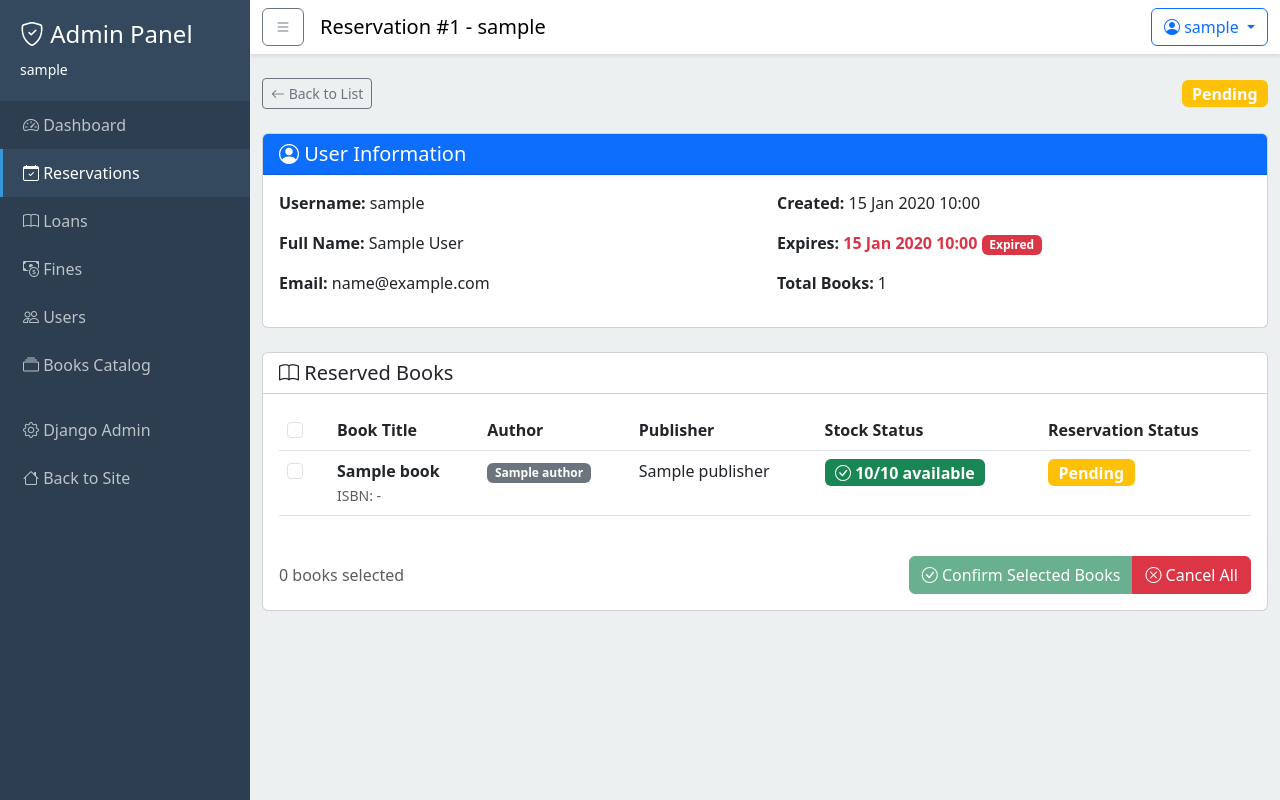
After one commit to fair1998/digital-library, a Django app: page /dashboard/reservations/1/ in a window 1280 px wide. The commit adds this page. Run offline with Django 4.2, Linux system fonts and the light colour scheme; a user stored in the database is signed in; tables that the repository leaves empty hold one stand-in row (values such as "Sample post").

Commit message:
Add admin reservation detail view and confirm selected reservations functionality; update templates for improved user experience

```diff
--- a/reservations/models.py
+++ b/reservations/models.py
@@ -16,7 +16,7 @@ class ReservationBatch(models.Model):
     id = models.AutoField(primary_key=True)
     user = models.ForeignKey(settings.AUTH_USER_MODEL, on_delete=models.CASCADE, related_name='reservation_batches')
     status = models.CharField(max_length=20, choices=STATUS_CHOICES, default='pending')
-    expires_at = models.DateTimeField(null=True, blank=True, help_text='Will be set by admin when confirming reservation')
+    expires_at = models.DateTimeField(null=True, blank=True, help_text='Expiry time for confirmed reservation - user must pick up books before this time')
     updated_at = models.DateTimeField(auto_now=True)
     created_at = models.DateTimeField(auto_now_add=True)
 
--- a/reservations/urls.py
+++ b/reservations/urls.py
@@ -12,6 +12,8 @@ urlpatterns = [
 # Admin Dashboard URLs (accessed via /dashboard/reservations/)
 dashboard_urlpatterns = [
     path('reservations/', views.admin_dashboard_view, name='dashboard_reservations'),
+    path('reservations/<int:batch_id>/', views.admin_reservation_detail_view, name='dashboard_reservation_detail'),
     path('reservations/<int:batch_id>/confirm/', views.admin_confirm_reservation_view, name='dashboard_reservations_confirm'),
+    path('reservations/<int:batch_id>/confirm-selected/', views.admin_confirm_selected_reservations_view, name='dashboard_reservations_confirm_selected'),
     path('reservations/<int:batch_id>/cancel/', views.admin_cancel_reservation_view, name='dashboard_reservations_cancel'),
 ]
--- a/reservations/views.py
+++ b/reservations/views.py
@@ -4,7 +4,10 @@ from django.contrib.admin.views.decorators import staff_member_required
 from django.contrib import messages
 from django.db import transaction
 from django.utils import timezone
+from django.conf import settings
+from datetime import timedelta
 from .models import ReservationBatch, Reservation
+from books.models import Book
 
 
 @login_required
@@ -112,9 +115,146 @@ def admin_dashboard_view(request):
 
 
 @staff_member_required
+def admin_reservation_detail_view(request, batch_id):
+    """
+    Display detailed view of a reservation batch with ability to manage individual items.
+    """
+    batch = get_object_or_404(
+        ReservationBatch.objects.select_related('user').prefetch_related(
+            'reservations__book__authors',
+            'reservations__book__publisher'
+        ),
+        id=batch_id
+    )
+
+    # Check expiry
+    now = timezone.now()
+    batch.is_expired = batch.expires_at < now if batch.expires_at else False
+
+    # Check stock availability
+    has_out_of_stock = False
+    has_available_books = False
+    for reservation in batch.reservations.all():
+        if reservation.book.available_quantity == 0:
+            has_out_of_stock = True
+        else:
+            has_available_books = True
+
+    context = {
+        'batch': batch,
+        'has_out_of_stock': has_out_of_stock,
+        'has_available_books': has_available_books,
+    }
+
+    return render(request, 'reservations/reservation_detail.html', context)
+
+
+@staff_member_required
+def admin_confirm_selected_reservations_view(request, batch_id):
+    """
+    Admin action to confirm selected reservation items.
+    Unselected items will be automatically rejected/cancelled.
+    """
+    if request.method != 'POST':
+        messages.error(request, 'Invalid request method.')
+        return redirect('dashboard_reservations')
+
+    batch = get_object_or_404(ReservationBatch, id=batch_id)
+
+    # Check if can be confirmed
+    if batch.status != 'pending':
+        messages.error(
+            request,
+            f'ไม่สามารถยืนยันการจอง #{batch.id} ได้ (สถานะ: {batch.get_status_display()})'
+        )
+        return redirect('dashboard_reservation_detail', batch_id=batch_id)
+
+    # Get selected reservation IDs
+    selected_ids = request.POST.getlist('reservation_ids')
+
+    if not selected_ids:
+        messages.warning(request, 'กรุณาเลือกหนังสือที่ต้องการยืนยัน')
+        return redirect('dashboard_reservation_detail', batch_id=batch_id)
+
+    try:
+        with transaction.atomic():
+            # Get all pending reservations
+            all_pending = batch.reservations.filter(status='pending').select_related('book')
+
+            # Get selected reservations
+            selected_reservations = all_pending.filter(id__in=selected_ids)
+
+            # Get unselected reservations (to be rejected)
+            unselected_reservations = all_pending.exclude(id__in=selected_ids)
+
+            # Check availability for selected books
+            insufficient_books = []
+            confirmed_count = 0
+
+            for reservation in selected_reservations:
+                if reservation.book.available_quantity < 1:
+                    insufficient_books.append(reservation.book.title)
+                else:
+                    # Confirm this reservation
+                    reservation.status = 'confirmed'
+                    reservation.save()
+
+                    # Decrease available quantity
+                    book = reservation.book
+                    book.available_quantity -= 1
+                    book.save()
+
+                    confirmed_count += 1
+
+            # Reject all unselected items
+            rejected_count = 0
+            for reservation in unselected_reservations:
+                reservation.status = 'cancelled'
+                reservation.save()
+                rejected_count += 1
+
+            # Update batch status
+            has_confirmed = batch.reservations.filter(status='confirmed').exists()
+            all_processed = not batch.reservations.filter(status='pending').exists()
+
+            if has_confirmed:
+                batch.status = 'confirmed'
+                # Set expiry time for confirmed reservation (user must pick up books before this time)
+                expiry_days = getattr(settings, 'RESERVATION_EXPIRY_DAYS', 3)
+                batch.expires_at = timezone.now() + timedelta(days=expiry_days)
+                batch.save()
+            elif all_processed:
+                batch.status = 'cancelled'
+                batch.save()
+
+            # Build success message
+            msg_parts = []
+            if confirmed_count > 0:
+                msg_parts.append(f'ยืนยัน {confirmed_count} เล่ม')
+            if rejected_count > 0:
+                msg_parts.append(f'ยกเลิก {rejected_count} เล่ม')
+
+            messages.success(
+                request,
+                f'ดำเนินการสำเร็จ: {", ".join(msg_parts)}'
+            )
+
+            if insufficient_books:
+                messages.warning(
+                    request,
+                    f'ไม่สามารถยืนยันหนังสือต่อไปนี้ได้ (สต็อคไม่พอ): {", ".join(insufficient_books)}'
+                )
+
+    except Exception as e:
+        messages.error(request, f'เกิดข้อผิดพลาด: {str(e)}')
+
+    return redirect('dashboard_reservation_detail', batch_id=batch_id)
+
+
+@staff_member_required
 def admin_confirm_reservation_view(request, batch_id):
     """
-    Admin action to confirm a pending reservation batch.
+    Admin action to confirm a pending reservation batch (all items at once).
     Updates batch status, reservation items status, and book availability.
     """
     if request.method != 'POST':
@@ -133,9 +273,16 @@ def admin_confirm_reservation_view(request, batch_id):
 
     try:
         with transaction.atomic():
-            # Check book availability
+            # Refresh batch data to get latest status
+            batch.refresh_from_db()
+
+            # Check book availability (only for pending reservations)
             insufficient_books = []
-            for reservation in batch.reservations.all():
+            pending_reservations = batch.reservations.filter(status='pending').select_related('book')
+
+            for reservation in pending_reservations:
+                # Refresh to get latest available_quantity
+                reservation.book.refresh_from_db()
                 if reservation.book.available_quantity < 1:
                     insufficient_books.append(reservation.book.title)
 
@@ -146,23 +293,54 @@ def admin_confirm_reservation_view(request, batch_id):
                 )
                 return redirect('dashboard_reservations')
 
+            # Count how many can be confirmed
+            confirmable_count = pending_reservations.filter(
+                book__available_quantity__gt=0
+            ).count()
+
+            if confirmable_count == 0:
+                messages.error(request, 'ไม่มีหนังสือที่สามารถยืนยันได้')
+                return redirect('dashboard_reservations')
+
+            # Update reservation items and decrease book quantity (only pending items)
+            confirmed_count = 0
+            for reservation in pending_reservations:
+                # Refresh reservation to check current status
+                reservation.refresh_from_db()
+
+                # Only process if still pending (might have been changed)
+                if reservation.status == 'pending' and reservation.book.available_quantity > 0:
+                    reservation.status = 'confirmed'
+                    reservation.save()
+
+                    # Decrease available quantity
+                    book = reservation.book
+                    book.refresh_from_db()
+                    book.available_quantity -= 1
+                    book.save()
+
+                    confirmed_count += 1
+
+            # Check if all reservations are now confirmed or cancelled
+            all_processed = not batch.reservations.filter(status='pending').exists()
+            has_confirmed = batch.reservations.filter(status='confirmed').exists()
+
             # Update batch status
-            batch.status = 'confirmed'
-            batch.save()
-
-            # Update all reservation items and decrease book quantity
-            for reservation in batch.reservations.all():
-                reservation.status = 'confirmed'
-                reservation.save()
-
-                # Decrease available quantity
-                book = reservation.book
-                book.available_quantity -= 1
-                book.save()
+            if has_confirmed:
+                # If we have at least one confirmed item, mark batch as confirmed
+                batch.status = 'confirmed'
+                # Set expiry time for confirmed reservation (user must pick up books before this time)
+                expiry_days = getattr(settings, 'RESERVATION_EXPIRY_DAYS', 3)
+                batch.expires_at = timezone.now() + timedelta(days=expiry_days)
+                batch.save()
+            elif all_processed:
+                # If all items are cancelled and none confirmed, mark batch as cancelled
+                batch.status = 'cancelled'
+                batch.save()
 
             messages.success(
                 request,
-                f'ยืนยันการจอง #{batch.id} สำเร็จ (User: {batch.user.username}, {batch.reservations.count()} เล่ม)'
+                f'ยืนยันการจอง #{batch.id} สำเร็จ ({confirmed_count} เล่ม, User: {batch.user.username})'
             )
 
     except Exception as e:
--- a/templates/reservations/my_reservations.html
+++ b/templates/reservations/my_reservations.html
@@ -41,7 +41,7 @@
                                 <!-- Expiry Information -->
                                 {% if batch.expires_at %}
                                     <div class="mb-3">
-                                        <strong>รับหนังสือได้ภายในวันที่ไม่เกิน:</strong>
+                                        <strong>รับหนังสือได้ตั้งแต่วันที่ ถึง:</strong>
                                         <span class="{% if batch.is_expired %}text-danger{% endif %}">{{ batch.expires_at|date:"d/m/Y H:i" }}</span>
                                         {% if batch.is_expired %}<span class="badge bg-warning text-dark ms-2">หมดอายุการจอง</span>{% endif %}
                                     </div>
--- /dev/null
+++ b/templates/reservations/reservation_detail.html
@@ -0,0 +1,221 @@
+{% extends "base_admin.html" %}
+{% block title %}Reservation #{{ batch.id }} Detail{% endblock %}
+{% block page_title %}Reservation #{{ batch.id }} - {{ batch.user.username }}{% endblock %}
+{% block content %}
+    <!-- Header -->
+    <div class="d-flex justify-content-between align-items-center mb-4">
+        <div>
+            <a href="{% url 'dashboard_reservations' %}"
+               class="btn btn-outline-secondary btn-sm">
+                <i class="bi bi-arrow-left"></i> Back to List
+            </a>
+        </div>
+        <div>
+            <span class="badge bg-{% if batch.status == 'pending' %}warning{% elif batch.status == 'confirmed' %}success{% else %}secondary{% endif %} fs-6">
+                {{ batch.get_status_display }}
+            </span>
+        </div>
+    </div>
+    <!-- User Info Card -->
+    <div class="card mb-4">
+        <div class="card-header bg-primary text-white">
+            <h5 class="mb-0">
+                <i class="bi bi-person-circle"></i> User Information
+            </h5>
+        </div>
+        <div class="card-body">
+            <div class="row">
+                <div class="col-md-6">
+                    <p>
+                        <strong>Username:</strong> {{ batch.user.username }}
+                    </p>
+                    <p>
+                        <strong>Full Name:</strong> {{ batch.user.get_full_name|default:"-" }}
+                    </p>
+                    <p>
+                        <strong>Email:</strong> {{ batch.user.email|default:"-" }}
+                    </p>
+                </div>
+                <div class="col-md-6">
+                    <p>
+                        <strong>Created:</strong> {{ batch.created_at|date:"d M Y H:i" }}
+                    </p>
+                    <p>
+                        <strong>Expires:</strong>
+                        <span class="{% if batch.is_expired and batch.status == 'pending' %}text-danger fw-bold{% endif %}">
+                            {{ batch.expires_at|date:"d M Y H:i" }}
+                            {% if batch.is_expired and batch.status == 'pending' %}<span class="badge bg-danger">Expired</span>{% endif %}
+                        </span>
+                    </p>
+                    <p>
+                        <strong>Total Books:</strong> {{ batch.reservations.count }}
+                    </p>
+                </div>
+            </div>
+        </div>
+    </div>
+    <!-- Books List -->
+    <div class="card">
+        <div class="card-header bg-white">
+            <h5 class="mb-0">
+                <i class="bi bi-book"></i> Reserved Books
+            </h5>
+        </div>
+        <div class="card-body">
+            {% if has_out_of_stock %}
+                <div class="alert alert-danger">
+                    <i class="bi bi-exclamation-triangle"></i>
+                    <strong>Warning!</strong> Some books are out of stock and cannot be confirmed.
+                </div>
+            {% endif %}
+            <form method="post"
+                  action="{% url 'dashboard_reservations_confirm_selected' batch.id %}"
+                  id="confirmForm">
+                {% csrf_token %}
+                <div class="table-responsive">
+                    <table class="table table-hover">
+                        <thead>
+                            <tr>
+                                {% if batch.status == 'pending' %}
+                                    <th style="width: 50px;">
+                                        <input type="checkbox"
+                                               class="form-check-input"
+                                               id="selectAll"
+                                               {% if not has_available_books %}disabled{% endif %}>
+                                    </th>
+                                {% endif %}
+                                <th>Book Title</th>
+                                <th>Author</th>
+                                <th>Publisher</th>
+                                <th>Stock Status</th>
+                                <th>Reservation Status</th>
+                            </tr>
+                        </thead>
+                        <tbody>
+                            {% for reservation in batch.reservations.all %}
+                                <tr class="{% if reservation.book.available_quantity == 0 %}table-danger{% endif %}">
+                                    {% if batch.status == 'pending' %}
+                                        <td>
+                                            {% if reservation.book.available_quantity > 0 %}
+                                                <input type="checkbox"
+                                                       class="form-check-input reservation-checkbox"
+                                                       name="reservation_ids"
+                                                       value="{{ reservation.id }}">
+                                            {% else %}
+                                                <input type="checkbox" class="form-check-input" disabled>
+                                            {% endif %}
+                                        </td>
+                                    {% endif %}
+                                    <td>
+                                        <strong>{{ reservation.book.title }}</strong>
+                                        <br>
+                                        <small class="text-muted">ISBN: {{ reservation.book.isbn|default:"-" }}</small>
+                                    </td>
+                                    <td>
+                                        {% for author in reservation.book.authors.all %}
+                                            <span class="badge bg-secondary">{{ author.name }}</span>
+                                        {% empty %}
+                                            -
+                                        {% endfor %}
+                                    </td>
+                                    <td>{{ reservation.book.publisher.name|default:"-" }}</td>
+                                    <td>
+                                        {% if reservation.book.available_quantity > 0 %}
+                                            <span class="badge bg-success fs-6">
+                                                <i class="bi bi-check-circle"></i>
+                                                {{ reservation.book.available_quantity }}/{{ reservation.book.total_quantity }} available
+                                            </span>
+                                        {% else %}
+                                            <span class="badge bg-danger fs-6">
+                                                <i class="bi bi-x-circle"></i>
+                                                Out of Stock (0/{{ reservation.book.total_quantity }})
+                                            </span>
+                                        {% endif %}
+                                    </td>
+                                    <td>
+                                        <span class="badge bg-{% if reservation.status == 'pending' %}warning{% elif reservation.status == 'confirmed' %}success{% else %}secondary{% endif %} fs-6">
+                                            {{ reservation.get_status_display }}
+                                        </span>
+                                    </td>
+                                </tr>
+                            {% endfor %}
+                        </tbody>
+                    </table>
+                </div>
+                {% if batch.status == 'pending' %}
+                    <div class="mt-4">
+                        <div class="d-flex justify-content-between align-items-center">
+                            <div>
+                                <span id="selectedCount" class="text-muted">0 books selected</span>
+                            </div>
+                            <div class="btn-group">
+                                <button type="submit"
+                                        class="btn btn-success"
+                                        id="confirmBtn"
+                                        disabled
+                                        onclick="return confirm('ยืนยันการจองหนังสือที่เลือก?')">
+                                    <i class="bi bi-check-circle"></i> Confirm Selected Books
+                                </button>
+                                <button type="button"
+                                        class="btn btn-danger"
+                                        onclick="if(confirm('ยกเลิกการจองทั้งหมด?')) { document.getElementById('cancelForm').submit(); }">
+                                    <i class="bi bi-x-circle"></i> Cancel All
+                                </button>
+                            </div>
+                        </div>
+                    </div>
+                {% elif batch.status == 'confirmed' %}
+                    <div class="mt-4">
+                        <button type="button"
+                                class="btn btn-outline-danger"
+                                onclick="if(confirm('ยกเลิกการจองที่ยืนยันแล้ว?\n(จะคืนจำนวนหนังสือกลับ)')) { document.getElementById('cancelForm').submit(); }">
+                            <i class="bi bi-x-circle"></i> Cancel This Reservation
+                        </button>
+                    </div>
+                {% endif %}
+            </form>
+            <!-- Hidden Cancel Form -->
+            <form method="post"
+                  action="{% url 'dashboard_reservations_cancel' batch.id %}"
+                  id="cancelForm"
+                  style="display: none">
+                {% csrf_token %}
+            </form>
+        </div>
+    </div>
+{% endblock %}
+{% block extra_js %}
+    <script>
+    document.addEventListener('DOMContentLoaded', function() {
+        const selectAll = document.getElementById('selectAll');
+        const checkboxes = document.querySelectorAll('.reservation-checkbox');
+        const confirmBtn = document.getElementById('confirmBtn');
+        const selectedCount = document.getElementById('selectedCount');
+
+        if (selectAll) {
+            selectAll.addEventListener('change', function() {
+                checkboxes.forEach(cb => {
+                    cb.checked = this.checked;
+                });
+                updateSelectedCount();
+            });
+        }
+
+        checkboxes.forEach(cb => {
+            cb.addEventListener('change', updateSelectedCount);
+        });
+
+        function updateSelectedCount() {
+            const checkedCount = document.querySelectorAll('.reservation-checkbox:checked').length;
+            selectedCount.textContent = checkedCount + ' book' + (checkedCount !== 1 ? 's' : '') + ' selected';
+            confirmBtn.disabled = checkedCount === 0;
+
+            if (selectAll) {
+                const allChecked = checkedCount === checkboxes.length && checkboxes.length > 0;
+                selectAll.checked = allChecked;
+                selectAll.indeterminate = checkedCount > 0 && !allChecked;
+            }
+        }
+    });
+    </script>
+{% endblock %}
```
Also changed, not shown: templates/reservations/admin_dashboard.html (+49 -44 lines).
